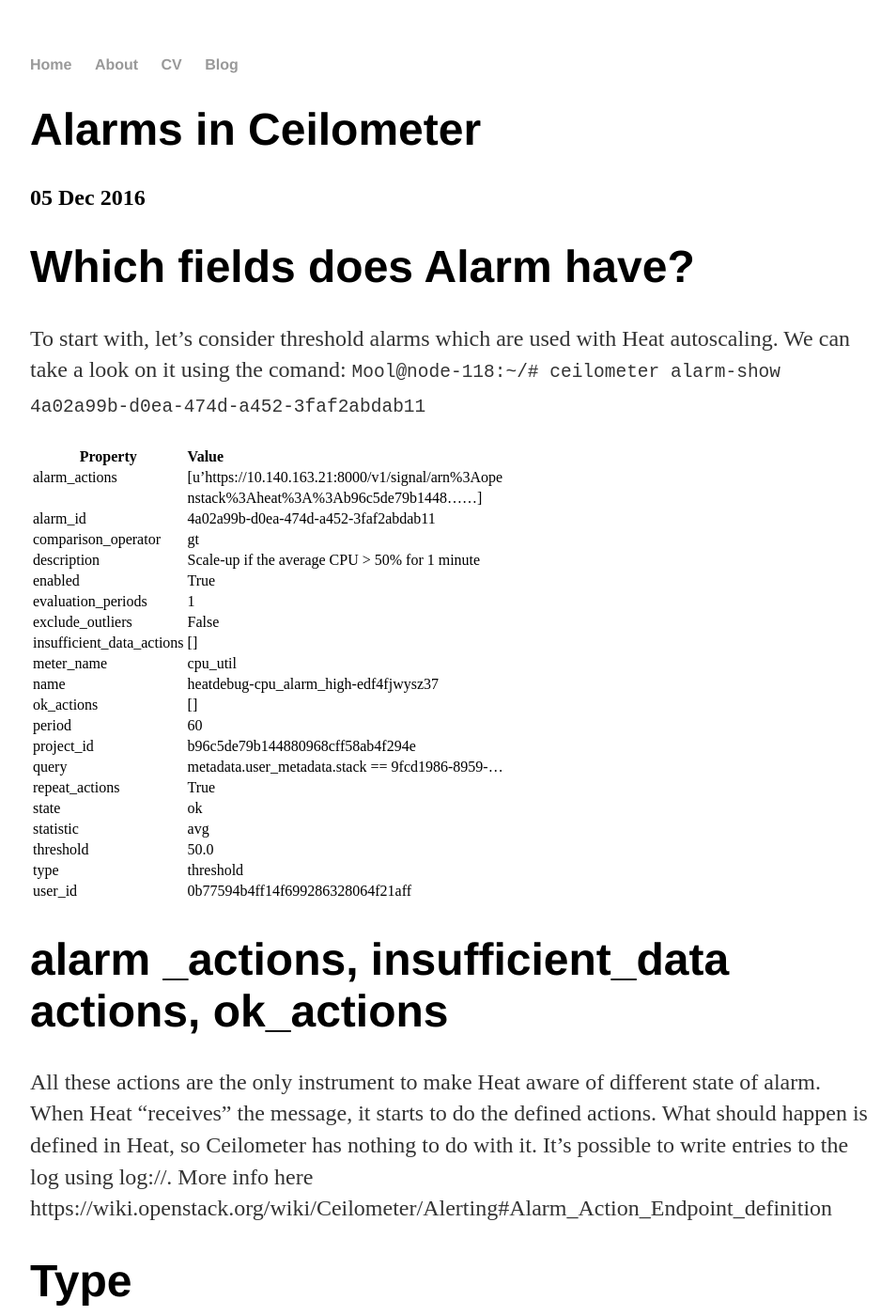
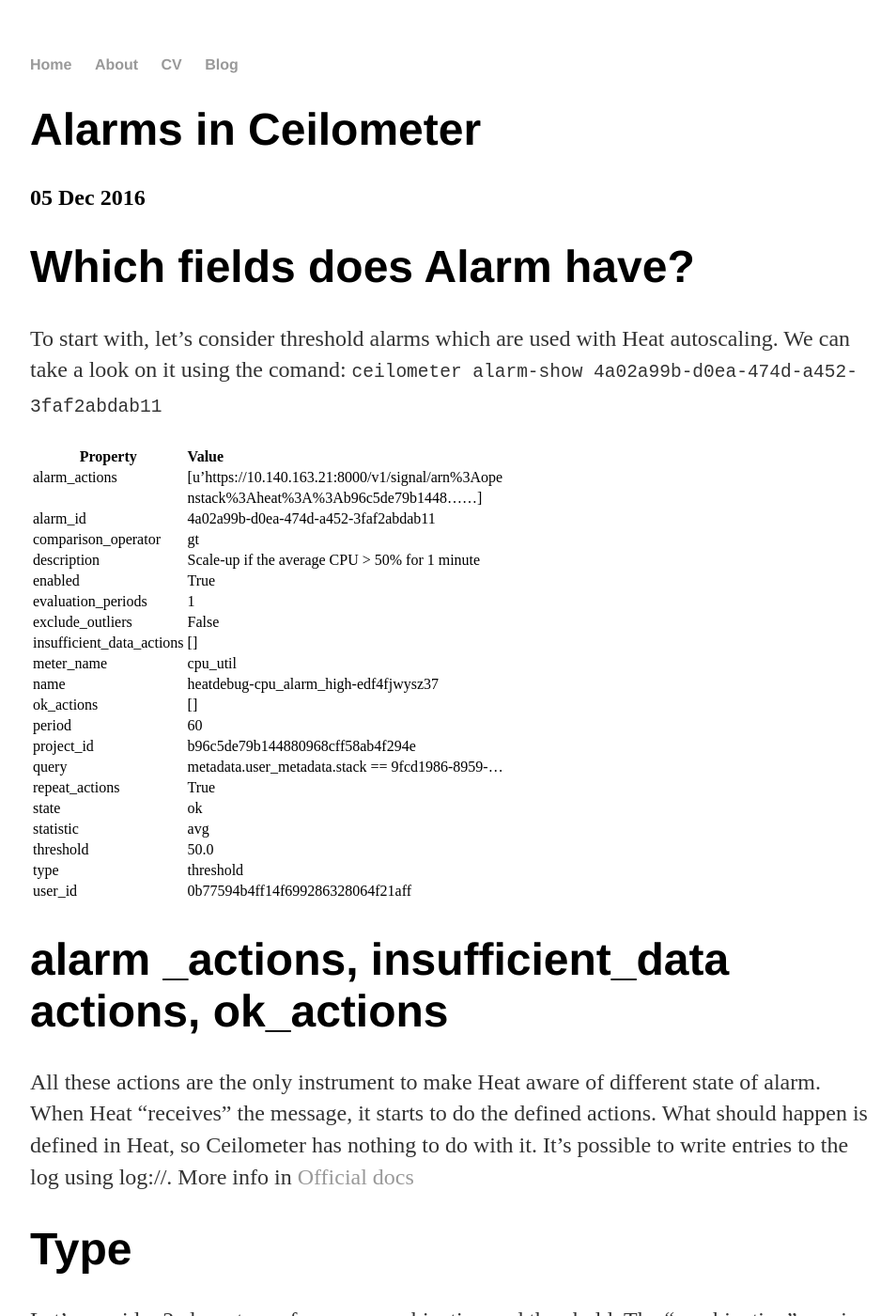
Before and after one commit to nshakhat/nshakhat.github.io, a Jekyll site: the page built from _posts/2016-12-5-alarms.md, in a window 1280 px wide and 1400 px high. Shown: the whole window at 94% size, without its empty margins (160-1114 px from the left). Built offline with Jekyll 4.4.1, drawn with Linux system fonts in a browser that asks for light colours; comment, search, counter and statistics services are not loaded.

Commit message:
Update 2016-12-5-alarms.md

```diff
--- a/_posts/2016-12-5-alarms.md
+++ b/_posts/2016-12-5-alarms.md
@@ -8,7 +8,7 @@
 To start with, let's consider threshold alarms which are used with Heat autoscaling.
 We can take a look on it using the comand:
 <code>
-Mool@node-118:~/# ceilometer alarm-show 4a02a99b-d0ea-474d-a452-3faf2abdab11
+ceilometer alarm-show 4a02a99b-d0ea-474d-a452-3faf2abdab11
 </code>
 
 | Property                  | Value                                             |
@@ -40,7 +40,7 @@
 <h1> alarm _actions, insufficient_data actions, ok_actions </h1>
 
 <p> All these actions are the only instrument to make Heat aware of different state of alarm. When Heat “receives” the message, it starts to do the defined actions. What should happen is defined in Heat, so Ceilometer has nothing to do with it. It’s possible to write entries to the log using log://.
-  More info here https://wiki.openstack.org/wiki/Ceilometer/Alerting#Alarm_Action_Endpoint_definition
+  More info in <a href="https://wiki.openstack.org/wiki/Ceilometer/Alerting#Alarm_Action_Endpoint_definition" title="Search">Official docs</a>
  </p>
 
 
```
